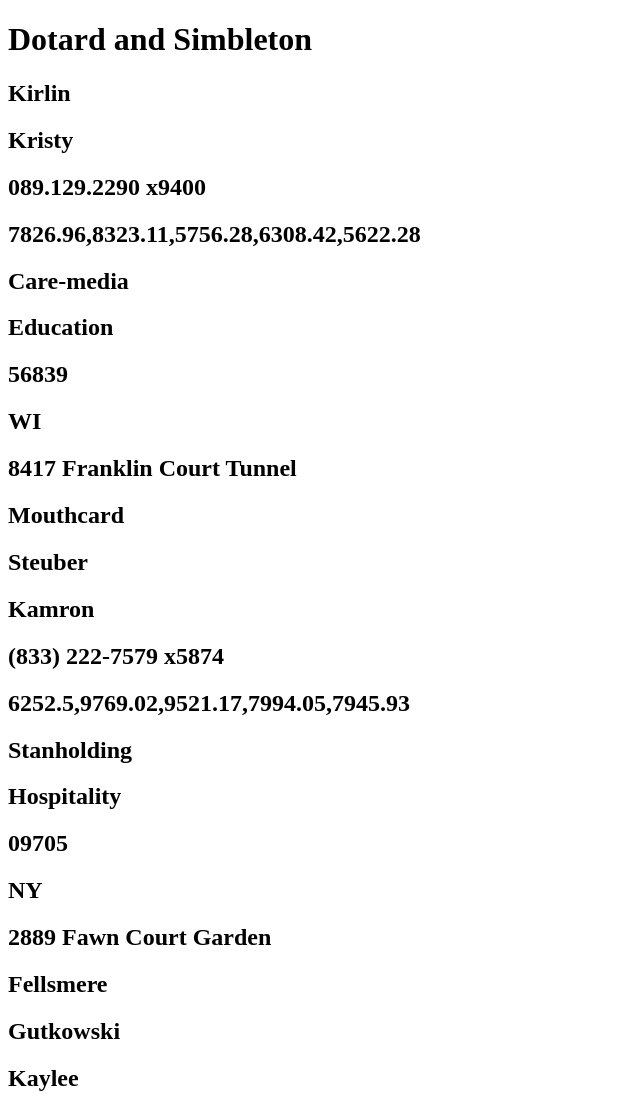
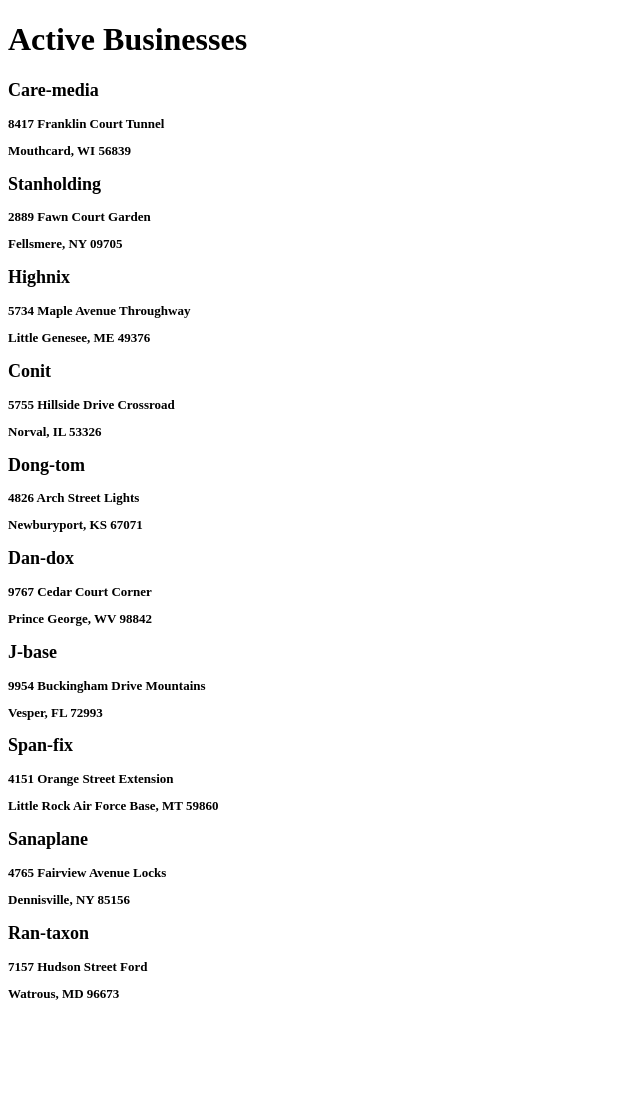
Before and after one commit to ardisrtilson/dotard-simbleton, a plain HTML site: page index.html in a window 1280 px wide. Shown: the top 1095 px of the page, without its empty margins (0-640 px from the left). After the commit the page ends 1012 px from the top, so only its background shows below. Drawn offline with Linux system fonts and the light colour scheme.

Commit message:
Further HTML adjustments

```diff
--- a/index.html
+++ b/index.html
@@ -3,13 +3,12 @@
 <head>
     <meta charset="UTF-8">
     <meta name="viewport" content="width=device-width, initial-scale=1.0">
-    <title>Dotard and Simbleton</title>
+    <title>Active Businesses</title>
     <link rel="stylesheet" href="./styles/main.css">
 </head>
 <body>
-    <h1>Dotard and Simbleton</h1>
+    <h1>Active Businesses</h1>
 <div class="dotard">
-
 </div>
 </body>
 <script type="module" src="scripts/main.js"></script>
--- a/scripts/Business.js
+++ b/scripts/Business.js
@@ -1,17 +1,12 @@
 export const BusinessHTML = (businessObject) => {
     return `
         <section class="business">
-            <h2 class="business__type">${businessObject.purchasingAgent.nameLast}</h2>
-            <h2 class="business__type">${businessObject.purchasingAgent.nameFirst}</h2>
-            <h2 class="business__type">${businessObject.phoneWork}</h2>
-            <h2 class="business__type">${businessObject.orders}</h2>
-            <h2 class="business__type">${businessObject.companyName}</h2>
-            <h2 class="business__type">${businessObject.companyIndustry}</h2>
-            <h2 class="business__type">${businessObject.addressZipCode}</h2>
-            <h2 class="business__type">${businessObject.addressStateCode}</h2>
+            <h1 class="business__name">${businessObject.companyName}</h2>
+<frameset>
             <h2 class="business__type">${businessObject.addressFullStreet}</h2>
-            <h2 class="business__type">${businessObject.addressCity}</h2>
-        </section>
+            <h2 class="business__type">${businessObject.addressCity}, ${businessObject.addressStateCode} ${businessObject.addressZipCode}</h2>
+            </frameset>
+            </section>
     `
 }
 
--- a/styles/main.css
+++ b/styles/main.css
@@ -0,0 +1,18 @@
+.h1{
+    font-size: large;
+}
+.h2{
+    font-size: medium;
+}
+
+.business__name {
+    font-size: large;
+}
+
+.business__type {
+    font-size: small;
+}
+
+.info__divider{
+    border: dotted 1px;
+}
```
